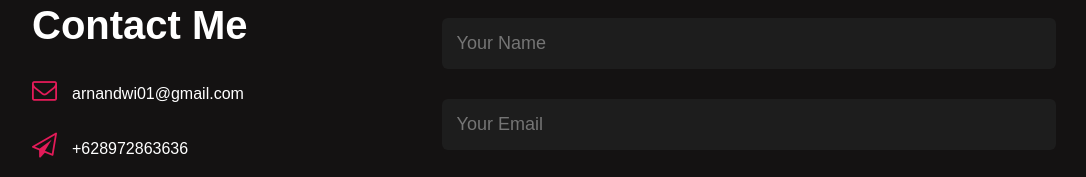
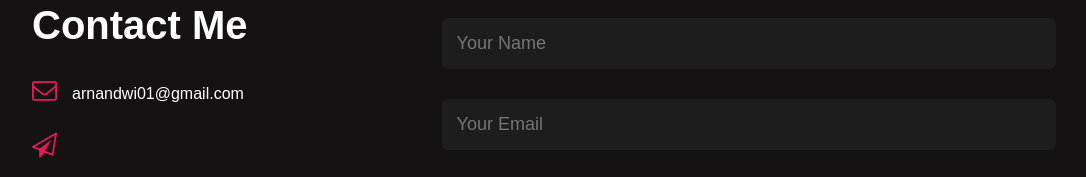
Before and after one commit to arnannn/my-portofolio, a plain HTML site: page index.html in a window 1280 px wide. Shown: the part 2300-2477 px from the top of the page, without its empty margins (96-1182 px from the left). Drawn offline with Linux system fonts and the light colour scheme.

Commit message:
Update contact information and social links

```diff
--- a/index.html
+++ b/index.html
@@ -217,15 +217,15 @@
                     <div class="contact-left">
                         <h1 class="sub-title">Contact Me</h1>
                         <p><i class="fa fa-envelope-o" aria-hidden="true"></i>arnandwi01@gmail.com</p>
-                        <p><i class="fa fa-paper-plane-o" aria-hidden="true"></i>+628972863636</p>
+                        <p><i class="fa fa-paper-plane-o" aria-hidden="true"></i></p>
                         <div class="social-icons">
                             <a href="https://facebook.com/Ar Ar">
                                 <i class="fa fa-facebook" aria-hidden="true"></i>
                             </a>
-                            <a href="https://instagram.com/nan.dp_">
+                            <a href="https://www.instagram.com/arnann_n">
                                 <i class="fa fa-instagram" aria-hidden="true"></i>
                             </a>
-                            <a href="https://wa.me/+628972863636">
+                            <a href="">
                                 <i class="fa fa-whatsapp" aria-hidden="true"></i>
                             </a>
                         </div>
```
